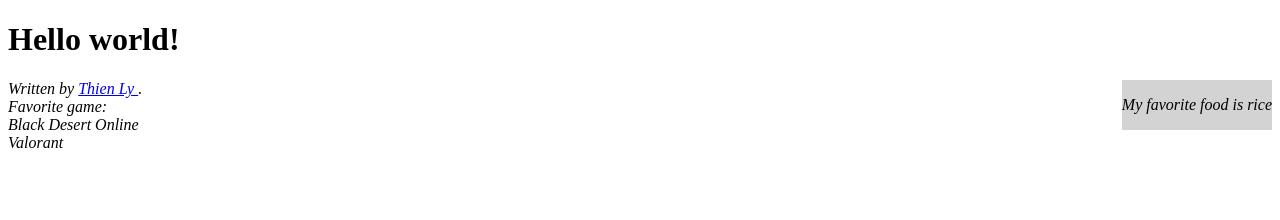
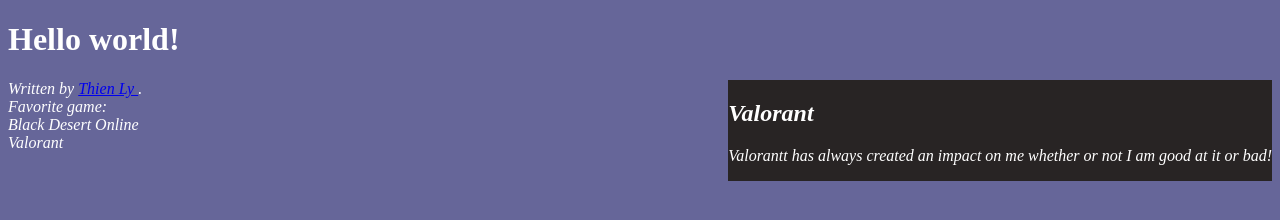
Before and after one commit to testmaster19/Hackathon2021, a plain HTML site: page index.html in a window 1280 px wide. Drawn offline with Linux system fonts and the light colour scheme.

Commit message:
First commit onto github

```diff
--- a/index.html
+++ b/index.html
@@ -6,39 +6,34 @@
 		<script type="module" src="script.js"></script>
 	</head>
 
-
+	<!-- aside stuff base black -->
 	<style>
 		aside {
-			width: 30%
+			width: 60%
 			padding-left: 15px;
 			margin-left: 15px;
 			float: right;
 			font-style: italic;
-			background-color: lightgray;
+			background-color: #282424; <!-- use #282424 color for background-->
 		}
 	</style>
 
-	<body>
-		<h1>Hello world!</h1>
+	<body style="background-color:#666699;">
+		<h1 style="color: white;">Hello world!</h1>
 
 
-
-
-
-		<aside>
-
-		<p>My favorite food is rice
+		<aside> <!-- we put stuff in the aside box here (Content)-->
+		<h1 style="color: white;">Valorant</h1>
+		<p style="color:white;"> Valorantt has always created an impact on me whether or not I am good at it or bad!</p>
 		</aside>
 
 
-		<address>
+		<address style="color: white;">
 			Written by <A href="mailto:webmaster@example.com">Thien Ly </a>.<br>
 			Favorite game: <br>
 			Black Desert Online <br>
 			Valorant
 		</address>
-
-
 	</body>
 
 </html>
```
